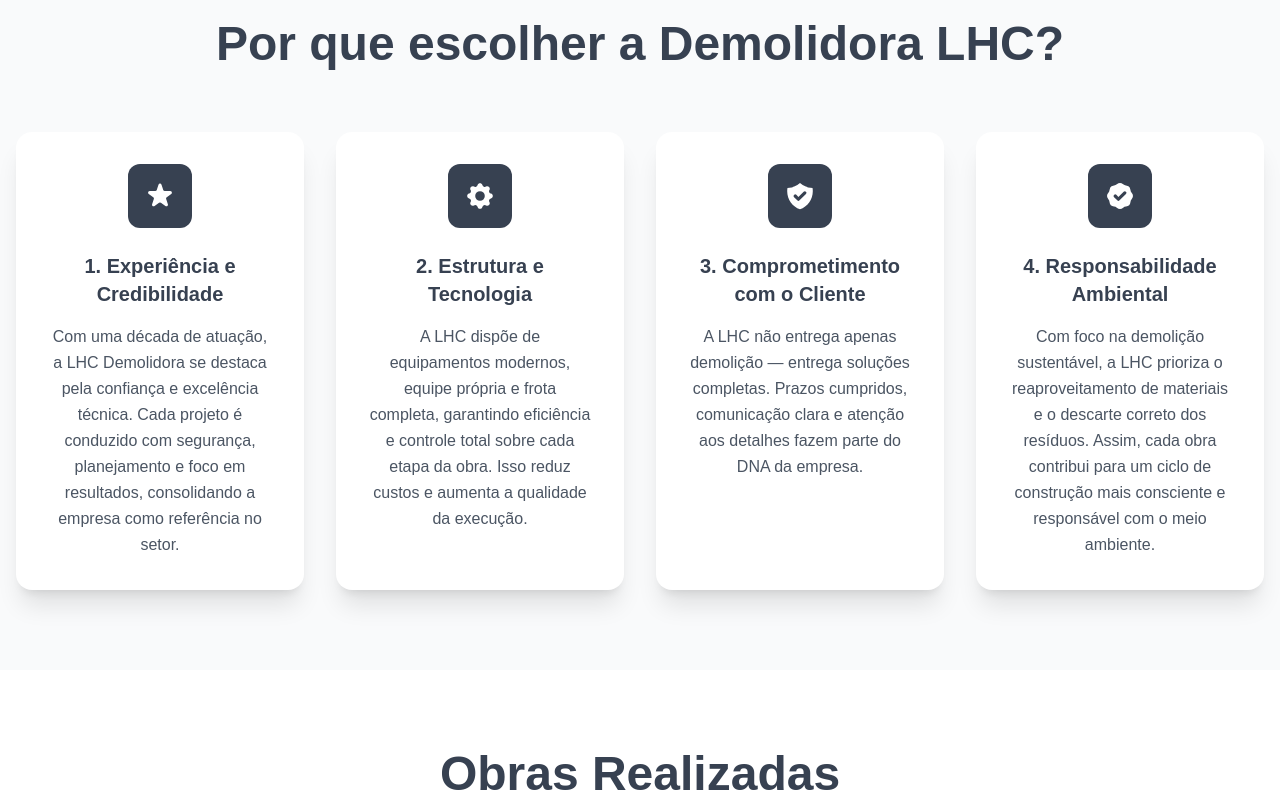
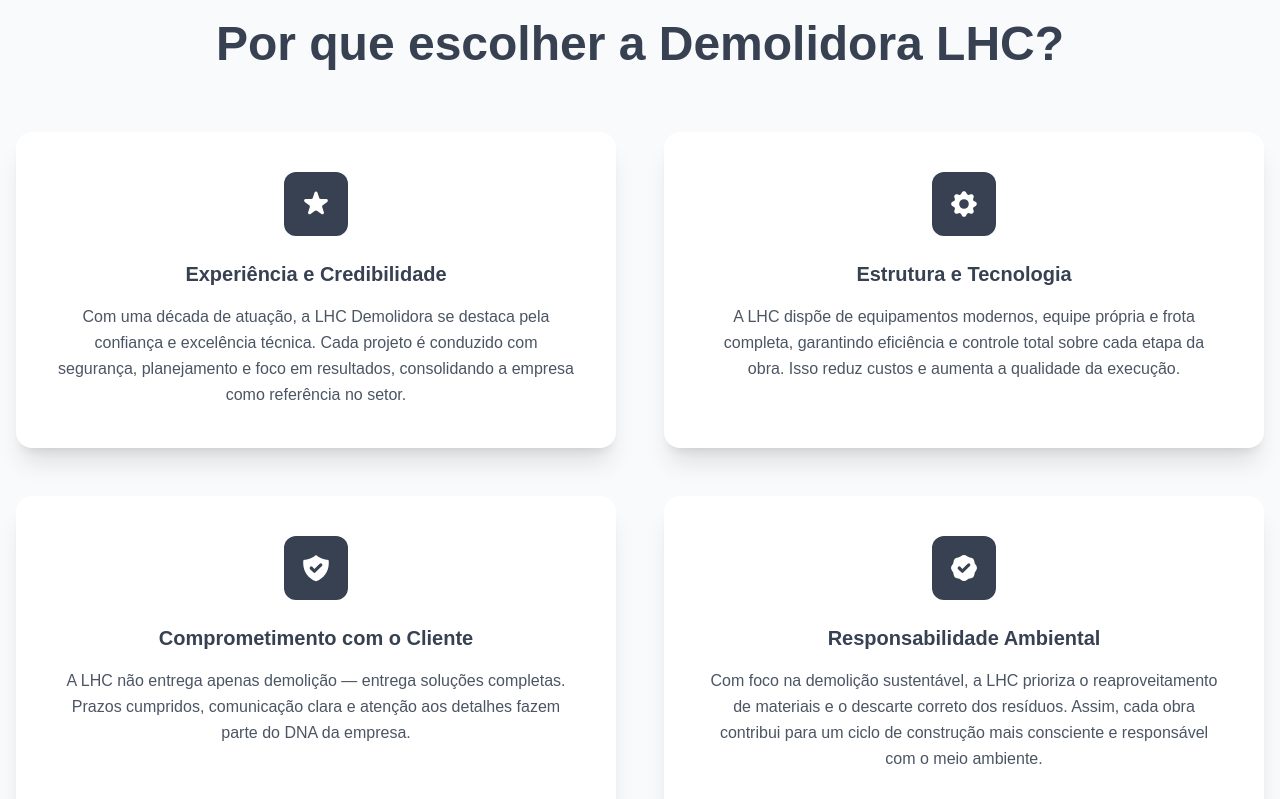
Before and after one commit to umrodrigues/demolidora-lhc, a Next.js app: page / in a window 1280 px wide. Shown: the part 2100-2899 px from the top of the page. Built offline with nearby package versions, Linux system fonts and the light colour scheme; no server answers.

Commit message:
fix: adjust whty chose

```diff
--- a/src/components/WhyChooseSection.tsx
+++ b/src/components/WhyChooseSection.tsx
@@ -5,7 +5,7 @@
 const features = [
   {
     id: 'experience',
-    title: '1. Experiência e Credibilidade',
+    title: 'Experiência e Credibilidade',
     description: 'Com uma década de atuação, a LHC Demolidora se destaca pela confiança e excelência técnica. Cada projeto é conduzido com segurança, planejamento e foco em resultados, consolidando a empresa como referência no setor.',
     icon: (
       <svg className="w-8 h-8" fill="currentColor" viewBox="0 0 20 20">
@@ -15,7 +15,7 @@
   },
   {
     id: 'equipment',
-    title: '2. Estrutura e Tecnologia',
+    title: 'Estrutura e Tecnologia',
     description: 'A LHC dispõe de equipamentos modernos, equipe própria e frota completa, garantindo eficiência e controle total sobre cada etapa da obra. Isso reduz custos e aumenta a qualidade da execução.',
     icon: (
       <svg className="w-8 h-8" fill="currentColor" viewBox="0 0 20 20">
@@ -25,7 +25,7 @@
   },
   {
     id: 'commitment',
-    title: '3. Comprometimento com o Cliente',
+    title: 'Comprometimento com o Cliente',
     description: 'A LHC não entrega apenas demolição — entrega soluções completas. Prazos cumpridos, comunicação clara e atenção aos detalhes fazem parte do DNA da empresa.',
     icon: (
       <svg className="w-8 h-8" fill="currentColor" viewBox="0 0 20 20">
@@ -35,7 +35,7 @@
   },
   {
     id: 'environment',
-    title: '4. Responsabilidade Ambiental',
+    title: 'Responsabilidade Ambiental',
     description: 'Com foco na demolição sustentável, a LHC prioriza o reaproveitamento de materiais e o descarte correto dos resíduos. Assim, cada obra contribui para um ciclo de construção mais consciente e responsável com o meio ambiente.',
     icon: (
       <svg className="w-8 h-8" fill="currentColor" viewBox="0 0 20 20">
@@ -76,7 +76,7 @@
         </motion.div>
       )}
 
-      <div className={`grid grid-cols-1 md:grid-cols-2 lg:grid-cols-4 gap-8 ${containerClassName}`}>
+      <div className={`grid grid-cols-1 md:grid-cols-2 gap-8 lg:gap-12 ${containerClassName}`}>
         {features.map((feature, index) => (
           <motion.div
             key={feature.id}
@@ -84,7 +84,7 @@
             whileInView={{ opacity: 1, y: 0 }}
             transition={{ duration: 0.8, delay: index * 0.2 }}
             viewport={{ once: true }}
-            className="card p-8 text-center hover:shadow-xl transition-shadow duration-300"
+            className="card p-8 lg:p-10 text-center hover:shadow-xl transition-shadow duration-300"
           >
             <motion.div
               whileHover={{ scale: 1.1, rotate: 5 }}
```
